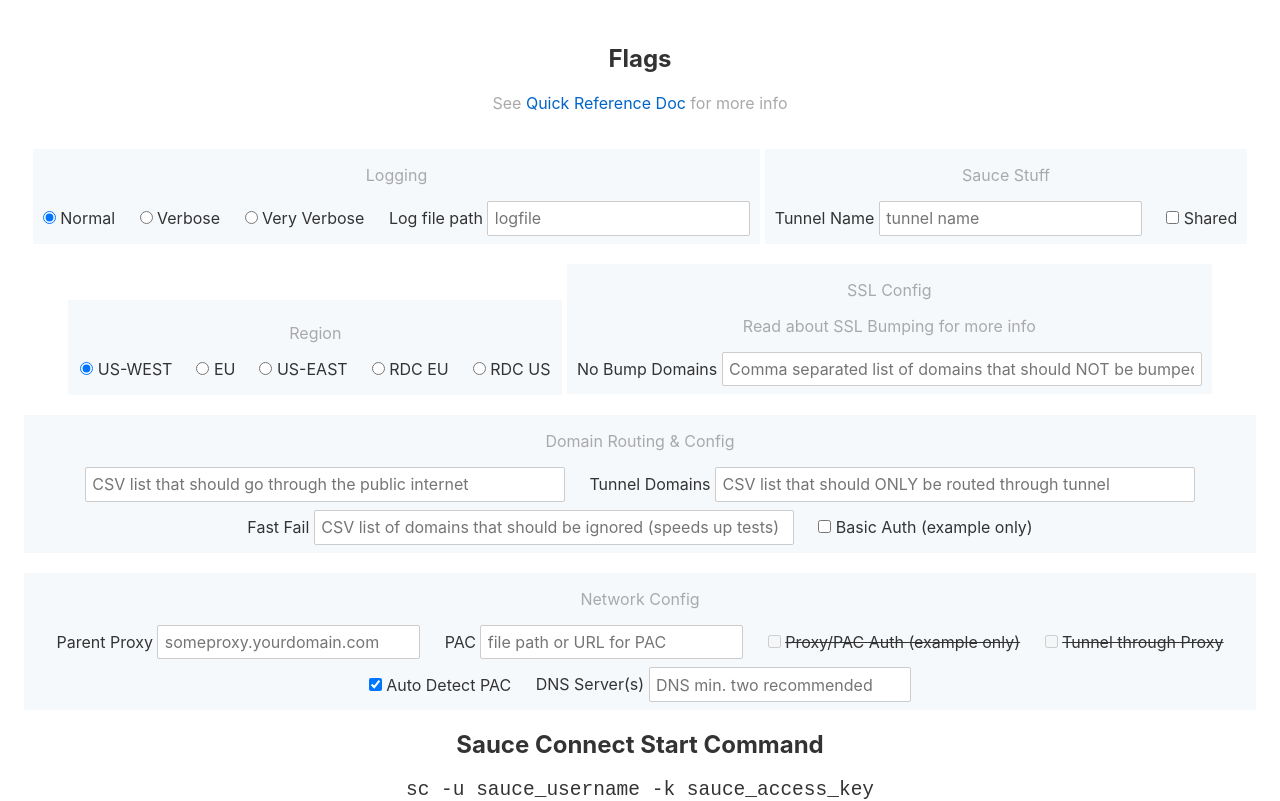
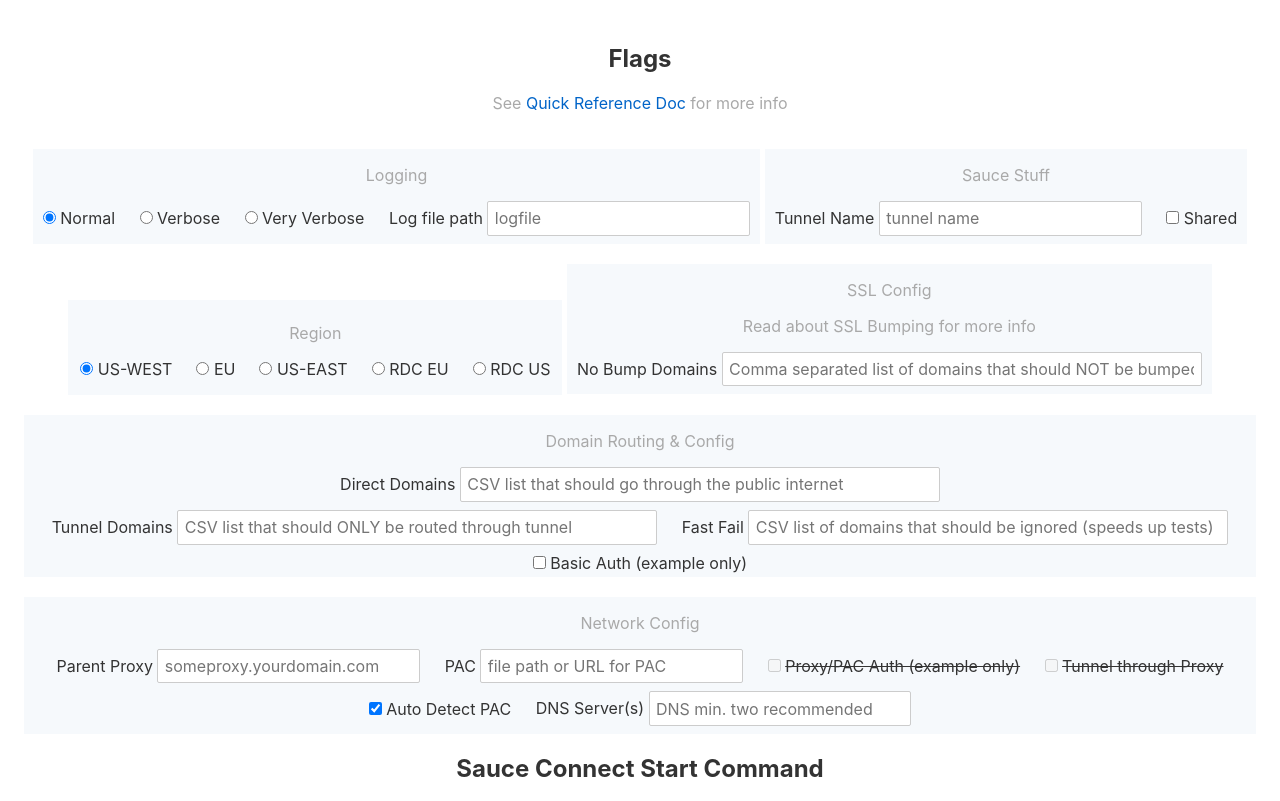
Before and after one commit to maxdobeck/sconfigurator, a Svelte app: page / in a window 1280 px wide. Shown: the top 801 px of the page. Built offline with nearby package versions, Linux system fonts and the light colour scheme.

Commit message:
Missed label title

```diff
--- a/src/App.svelte
+++ b/src/App.svelte
@@ -121,6 +121,7 @@
 					<strike>Direct Domains</strike>
 					<input id="csv-input" type=text bind:value={directDomains} placeholder="CSV list that should go through the public internet" disabled>
 				{:else}
+					Direct Domains
 					<input id="csv-input" type=text bind:value={directDomains} placeholder="CSV list that should go through the public internet">
 				{/if}
 			</label>
```
